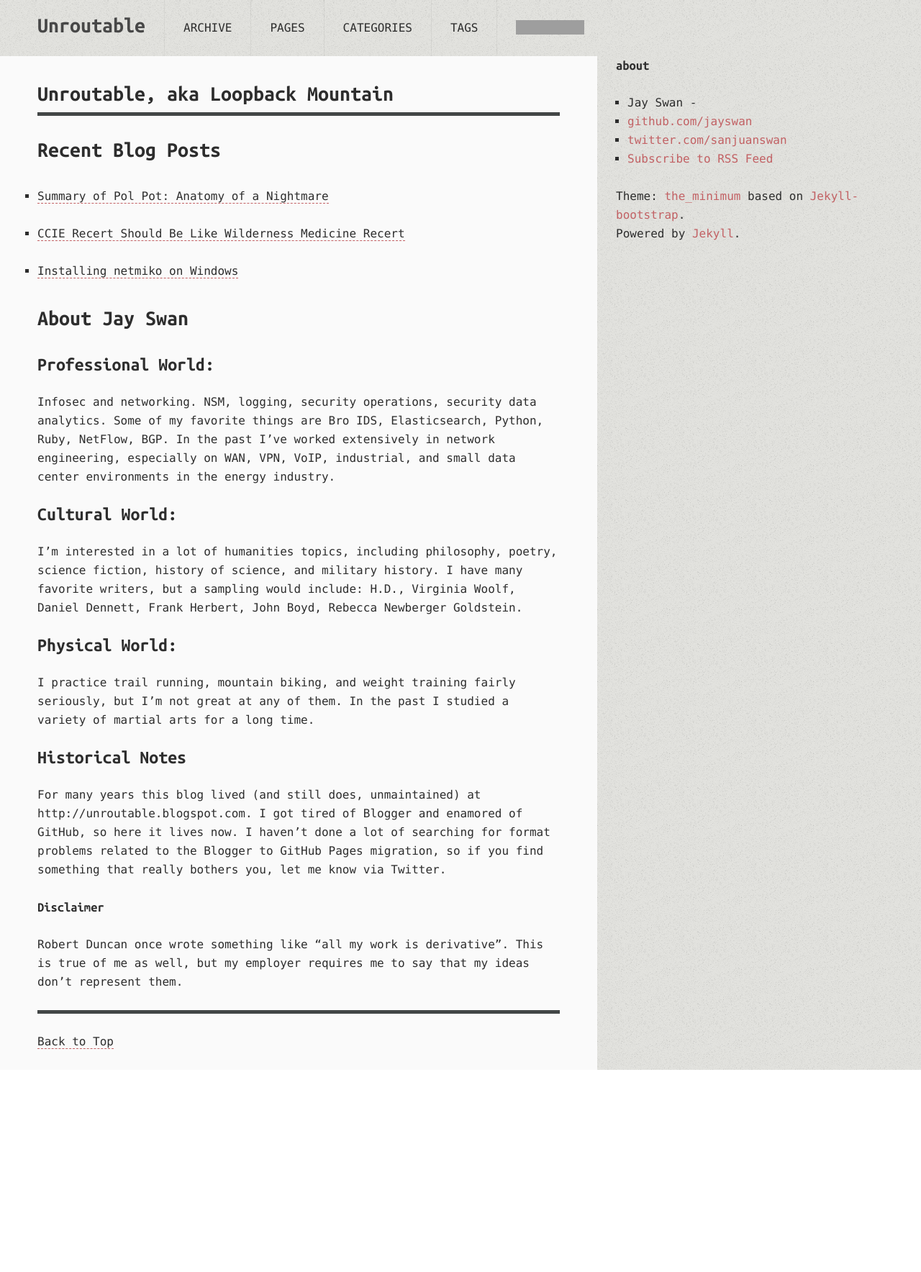
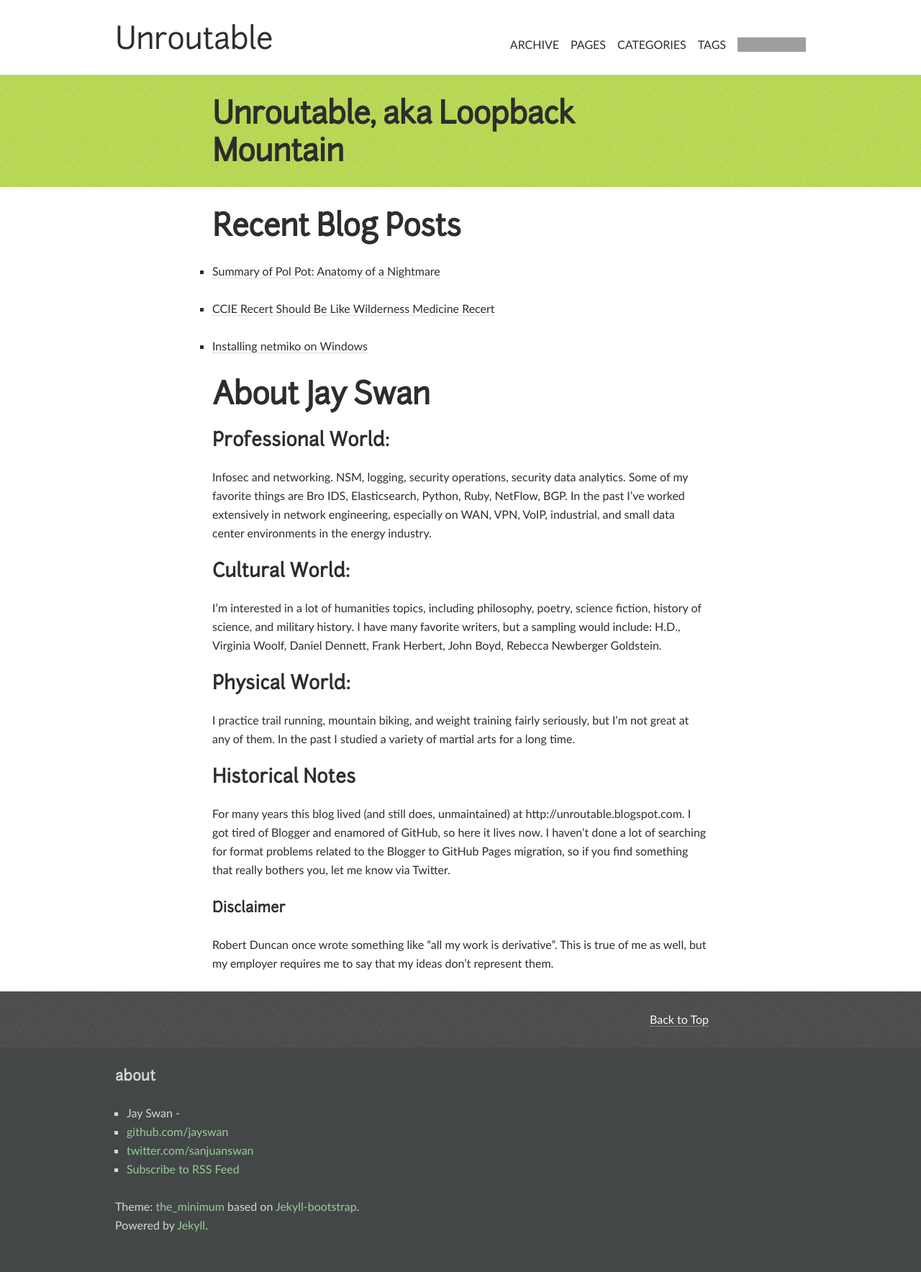
Before and after one commit to jayswan/jayswan.github.io, a Jekyll site: the page built from index.md, in a window 1280 px wide. Shown: the whole page at 72% size. Built offline with Jekyll 4.4.1, drawn with Linux system fonts in a browser that asks for light colours; comment, search, counter and statistics services are not loaded; before the commit the page ends 1487 px from its top, so only the background shows below that; grey boxes are pictures that could not be loaded.

Commit message:
trying again

```diff
--- a/_layouts/default.html
+++ b/_layouts/default.html
@@ -1,6 +1,6 @@
 ---
 theme :
-  name : the-program
+  name : the-minimum
 ---
 {% include JB/setup %}
-{% include themes/the-program/default.html %}
+{% include themes/the-minimum/default.html %}
--- a/_layouts/page.html
+++ b/_layouts/page.html
@@ -1,7 +1,7 @@
 ---
 theme :
-  name : the-program
+  name : the-minimum
 layout: default
 ---
 {% include JB/setup %}
-{% include themes/the-program/page.html %}
+{% include themes/the-minimum/page.html %}
--- a/_layouts/post.html
+++ b/_layouts/post.html
@@ -1,7 +1,7 @@
 ---
 theme :
-  name : the-program
+  name : the-minimum
 layout: default
 ---
 {% include JB/setup %}
-{% include themes/the-program/post.html %}
+{% include themes/the-minimum/post.html %}
```
Also changed, not shown: 1 other file.
